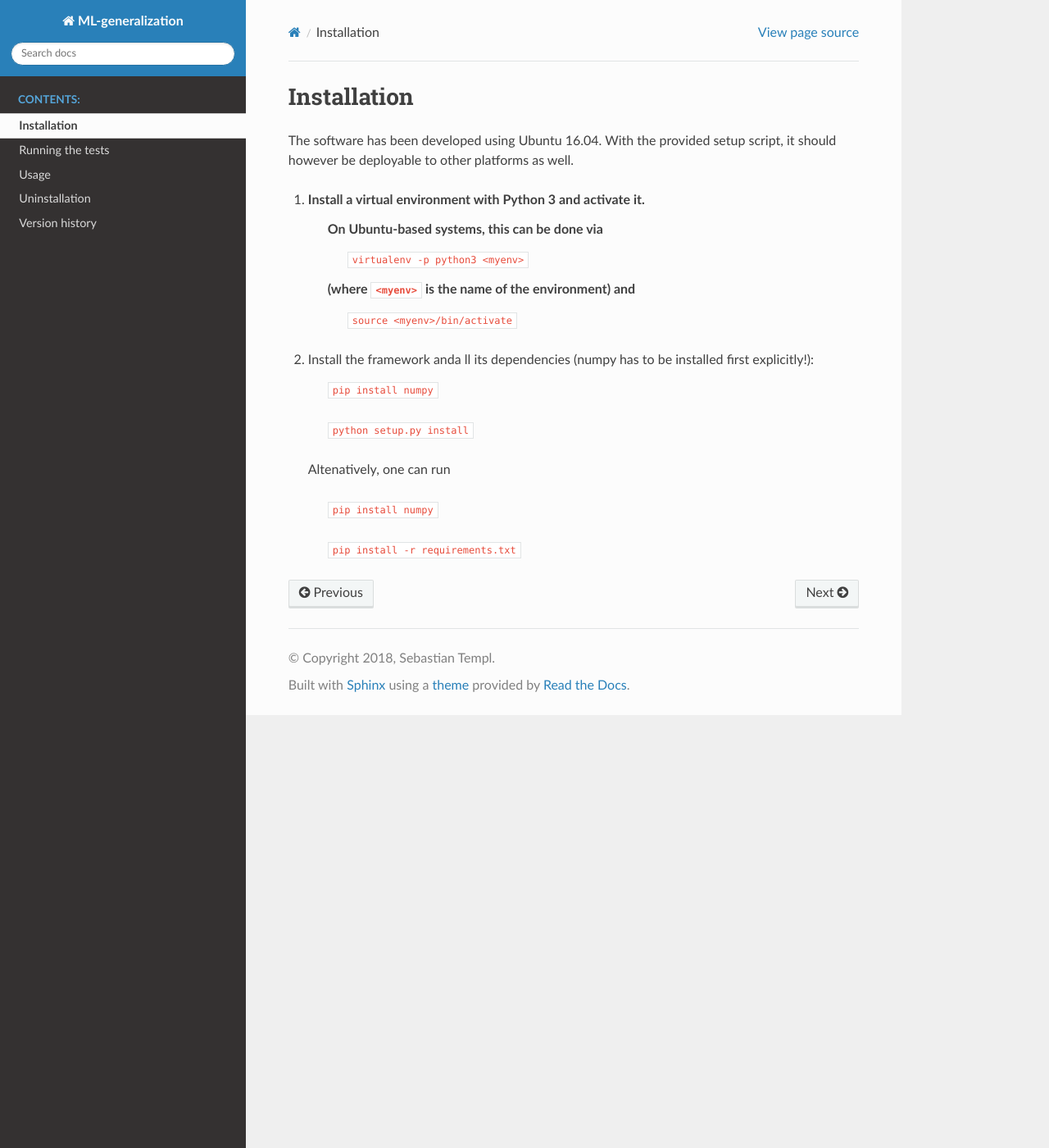
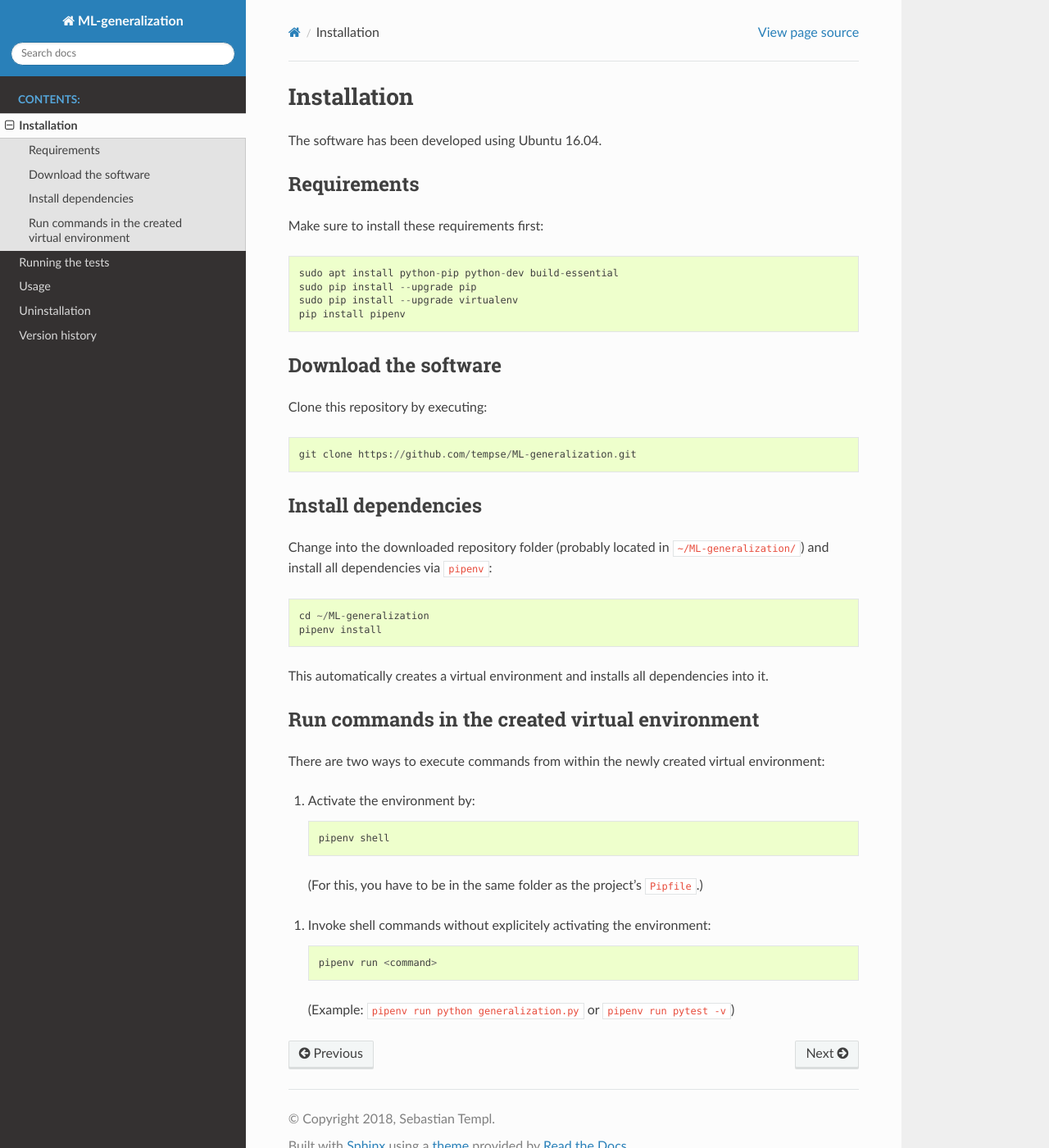
Before and after one commit to tempse/ML-generalization, a Sphinx documentation site: the page built from docs/installation.rst, in a window 1280 px wide and 1400 px high. Shown: the whole window at 82% size. Built offline with Sphinx 7.4.7 and the Read the Docs theme 2.0.0, drawn with Linux system fonts in a browser that asks for light colours.

Commit message:
Update docs to pipenv use

```diff
--- a/docs/installation.rst
+++ b/docs/installation.rst
@@ -2,23 +2,53 @@
 Installation
 ************
 
-The software has been developed using Ubuntu 16.04. With the provided setup script, it should however be deployable to other platforms as well.
+The software has been developed using Ubuntu 16.04.
 
-1. Install a virtual environment with Python 3 and activate it.
-    On Ubuntu-based systems, this can be done via
-        ``virtualenv -p python3 <myenv>``
+------------
+Requirements
+------------
 
-    (where ``<myenv>`` is the name of the environment) and
-        ``source <myenv>/bin/activate``
+Make sure to install these requirements first: ::
 
-2. Install the framework anda ll its dependencies (numpy has to be installed first explicitly!):
+    sudo apt install python-pip python-dev build-essential
+    sudo pip install --upgrade pip
+    sudo pip install --upgrade virtualenv
+    pip install pipenv
 
-    ``pip install numpy``
+---------------------
+Download the software
+---------------------
 
-    ``python setup.py install``
+Clone this repository by executing::
 
-  Altenatively, one can run
+    git clone https://github.com/tempse/ML-generalization.git
 
-    ``pip install numpy``
 
-    ``pip install -r requirements.txt``
+--------------------
+Install dependencies
+--------------------
+
+Change into the downloaded repository folder (probably located in ``~/ML-generalization/``) and install all dependencies via ``pipenv``: ::
+
+    cd ~/ML-generalization
+    pipenv install
+
+This automatically creates a virtual environment and installs all dependencies into it.
+
+-----------------------------------------------
+Run commands in the created virtual environment
+-----------------------------------------------
+
+There are two ways to execute commands from within the newly created virtual environment:
+
+1) Activate the environment by::
+
+       pipenv shell
+
+  (For this, you have to be in the same folder as the project's ``Pipfile``.)
+
+1) Invoke shell commands without explicitely activating the environment: ::
+
+       pipenv run <command>
+
+   (Example: ``pipenv run python generalization.py`` or ``pipenv run pytest -v``)
--- a/docs/usage.rst
+++ b/docs/usage.rst
@@ -2,8 +2,11 @@
 Usage
 =====
 
-In order to execute the program, run
-    ``python generalization.py``.
+In order to execute the program, run::
+
+  python generalization.py
+
+(If you did not activate the virtual environment with ``pipenv shell``, prepend ``pipenv run `` to the above command!)
 
 For the most part, the program is controlled by the three configuration files located in ``config/``.
 
```
Also changed, not shown: README.md (+56 -23 lines), docs/tests.rst (+3 -5 lines), docs/uninstallation.rst (+5 -5 lines).
